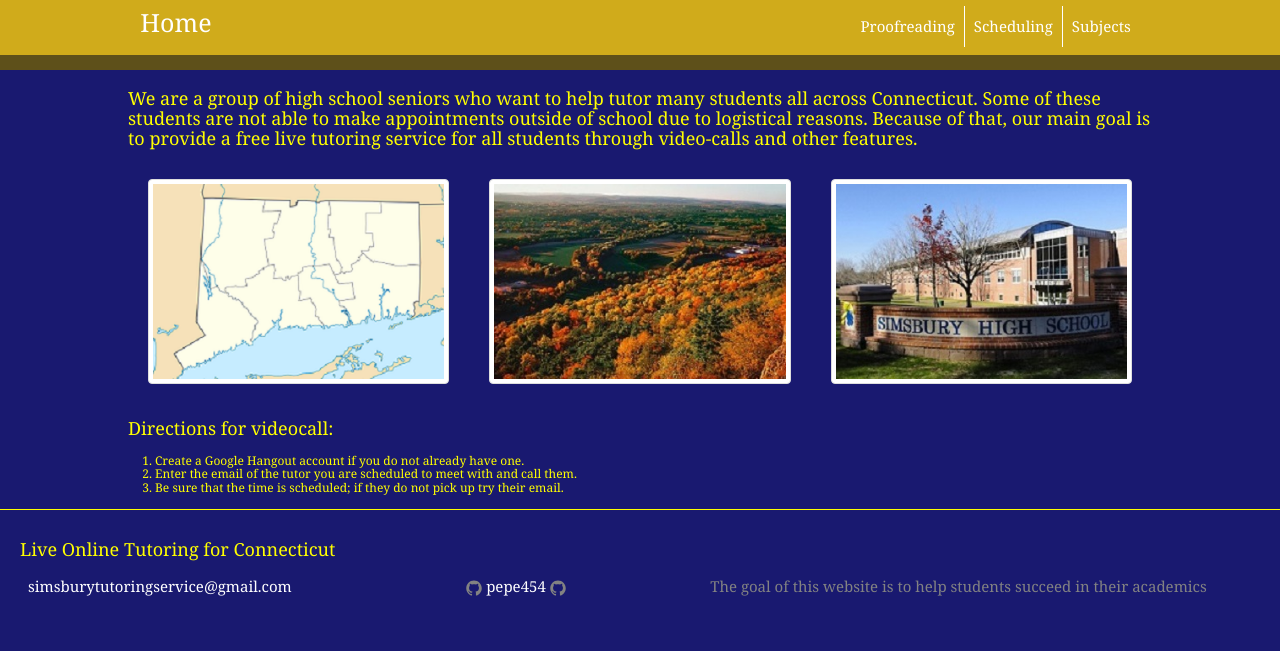
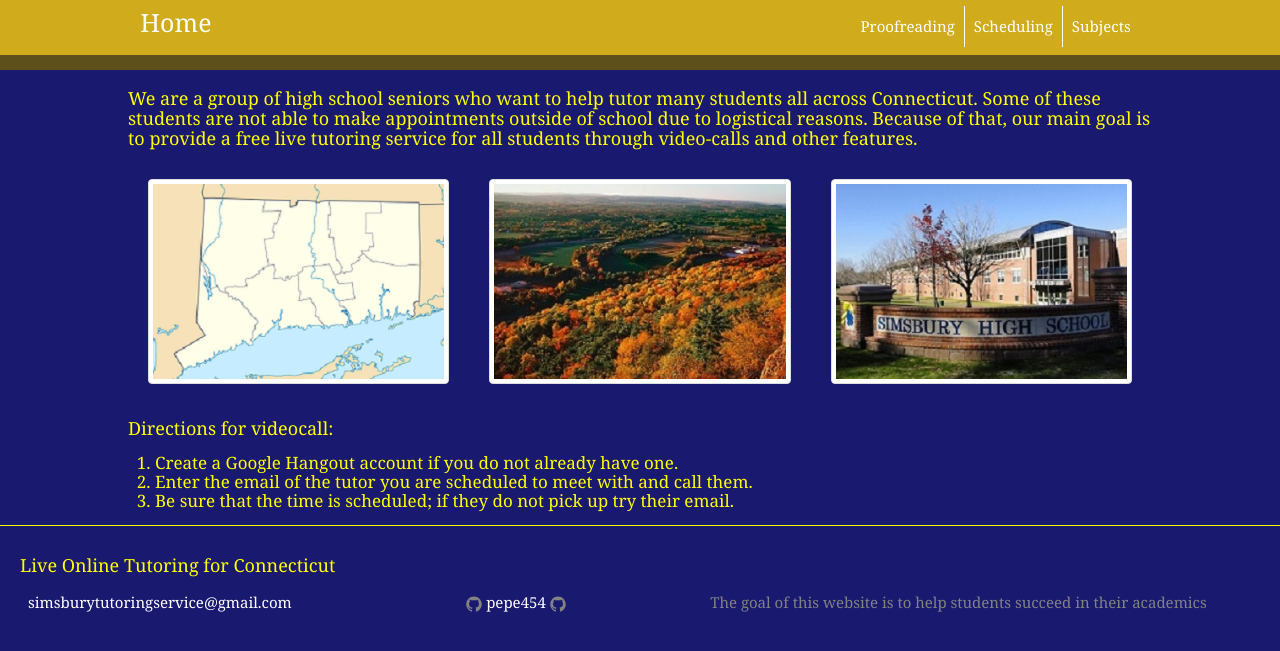
Before and after one commit to pepe454/pepe454.github.io, a Jekyll site: the page built from index.html, in a window 1280 px wide. Shown: the top 651 px of the page. Built offline with Jekyll 4.4.1, drawn with Linux system fonts in a browser that asks for light colours; the list of posts is cut into pages by our own code; comment, search, counter and statistics services are not loaded.

Commit message:
Update _layout.scss

```diff
--- a/_sass/_layout.scss
+++ b/_sass/_layout.scss
@@ -159,7 +159,7 @@ ul li ul li:hover {background: #DAA520;}
 
  .web-list{
      margin-left: 27px;
-     font-size: 12px;
+     font-size: 17px;
  }
 
 .page-content {
```
